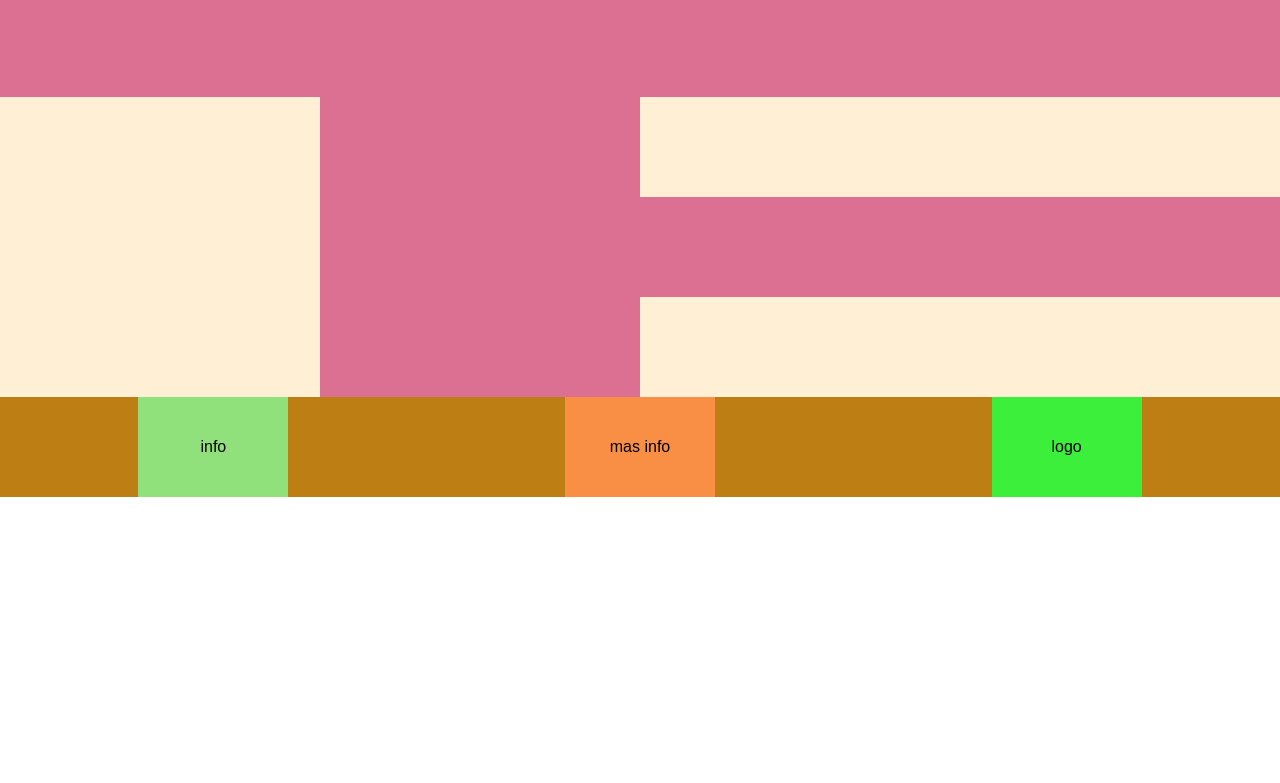
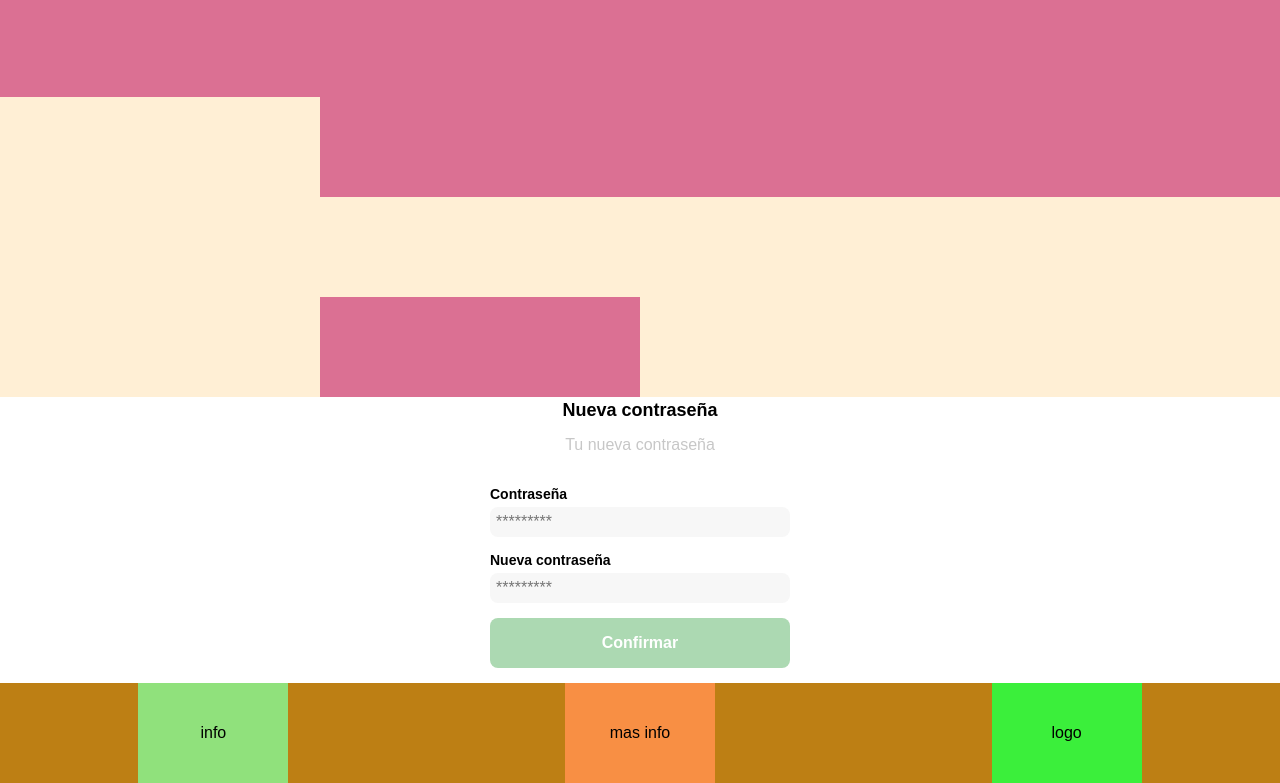
Before and after one commit to paulac123/huerta-en-casa, a plain HTML site: page index.html in a window 1280 px wide. Shown: the part 643-1426 px from the top of the page. Before the commit the page ends 1140 px from the top, so only its background shows below. Drawn offline with Linux system fonts and the light colour scheme.

Commit message:
agrege un login para las personas que desen tener una cuenta

```diff
--- a/index.html
+++ b/index.html
@@ -5,6 +5,9 @@
     <meta name="viewport" content="width=device-width, initial-scale=1.0">
     <title>Huerta en casa</title>
     <link rel="stylesheet" href="./styles.css"/>
+    <link rel="preconnect" href="https://fonts.googleapis.com">
+<link rel="preconnect" href="https://fonts.gstatic.com" crossorigin>
+<link href="https://fonts.googleapis.com/css2?family=Poppins:ital,wght@0,400;1,500;1,700&display=swap" rel="stylesheet">
 </head>
 <body>
     <nav class="nav">
@@ -67,7 +70,24 @@ para el manejo y el inicio de este proceso</li>
     <div class="i"></div>
     <div class="i"></div>
 </div>
+<div class="login">
+    <div class="form-container">
+    <img src="./logohuerta.png" alt="logo" class="logo">
 
+
+    <h1 class="title">Nueva contraseña</h1>
+    <p class="sub-title">Tu nueva contraseña</p>
+    <form action="/" class="form">
+        <label form="Contraseña" class="label">Contraseña</label>
+        <input type="Contraseña" id="Contraseña" placeholder="*********" class="input-Contraseña">
+
+        <label form="Nueva-contraseña" class="label">Nueva contraseña</label>
+        <input type="Nueva-contraseña" id="Nueva-contraseña" placeholder="*********"
+        class="input-nueva-contraseña">
+        <input type="submit" value="Confirmar" class="primary-button">
+    </form>
+    </div>
+</div>
 
 <footer>
     <div class="f1">info</div>
--- a/styles.css
+++ b/styles.css
@@ -7,10 +7,95 @@
 html{
     font-size: 62.5%;
 }
+:root{
+    --white: #FFFFFF;
+    --black: #000000;
+    --very-light-pink: #C7C7C7;
+    --text-input-field: #f7f7f7;
+    --hospital-green: #acd9b2;
+    --sm: 14px;
+    --md: 16px;
+    --lg: 18px;
+}
 body{
     font-size: 1.6rem;
+    font-family: "Poppins", sans-serif;
+}
+.login{
+    width: 100%;
+    /*height: 100vh;*/
+
+    display: grid;
+    place-items: center;
+}
+/*resivar esta area .form-container xq no se esta aplicando*/
+.form-container{
+    display: grid;
+    grid-template-rows: auto 1fr auto;
+    width: 300px;
 
 }
+.logo{
+     width: 150px;
+     margin-bottom: 48px;
+     justify-self: center;
+    display: none;
+    margin-top: 30px;
+
+
+     }
+.title{
+      font-size: var(--lg);
+      margin-bottom: 12px;
+      text-align: center;
+      }
+.sub-title{
+    color: var(--very-light-pink);
+    font-size: var(--md);
+    font-weight: 300;
+    margin: 0;
+    margin-bottom: 32px;
+    text-align: center;
+}
+.form{
+    display: flex;
+    flex-direction: column;
+}
+.label{
+    font-size: var(--sm);
+    font-weight: bold;
+    margin-bottom: 5px;
+}
+input{
+     background-color:var(--text-input-field);
+     border:none;
+     border-radius: 8px;
+     font-size: var(--md);
+     padding: 6px;
+     margin-bottom: 15px;
+     }
+     .primary-button{
+        background-color: var(--hospital-green);
+        border-radius: 8px;
+        border: none;
+        color:var(--white);
+        width: 100%;
+        cursor: pointer;
+        font-size: var(--md);
+        font-weight: bold;
+        height: 50px;
+    }
+    .login-button{
+        margin-top: 14px;
+        margin-bottom: 30px;
+    }
+    @media(max-width:640px){
+        .logo{
+            display: block;
+
+        }
+        }
+
 .nav{
     position: fixed;
     top:0;
@@ -113,7 +198,7 @@ grid-row: 2 / 2;}
 
 .imagenes .i:nth-child(3)
 {grid-column: 2 / 5;
-grid-row: 3 / ;}
+grid-row: 3 / 2;}
 
 .imagenes .i:nth-child(4)
 {grid-column: 2 / 3;
```
Also changed, not shown: icons/bt_add_to_cart.svg (added), icons/bt_added_to_cart.svg (added), icons/email.svg (added), icons/flechita.svg (added), icons/icon_close.png (added), icons/icon_menu.svg (added), icons/icon_shopping_cart.svg (added), icons/icon_shopping_cart_notification.svg (added), logohuerta.png (added), logos/favicon_bota_fora.svg (added), logos/favicon_yard_sale.svg (added), logos/logo_bota_fora.svg (added), logos/logo_yard_sale.svg (added).
